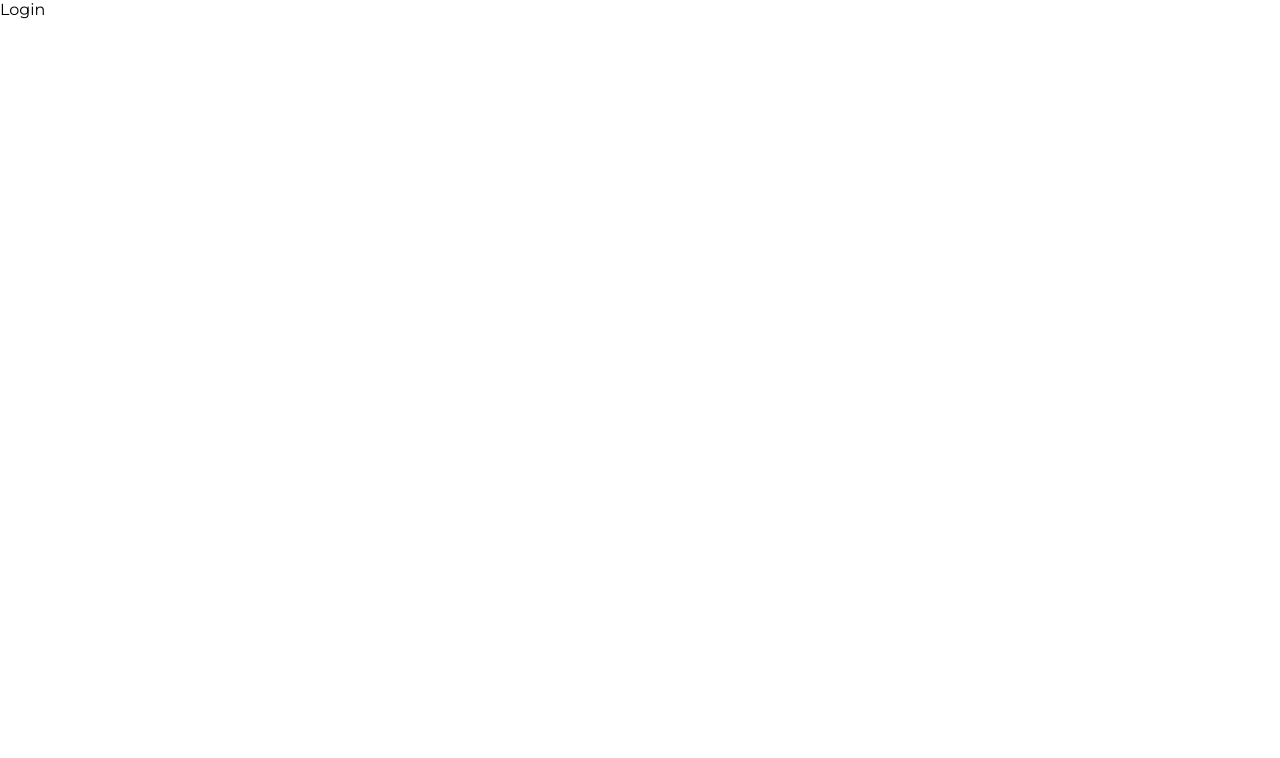
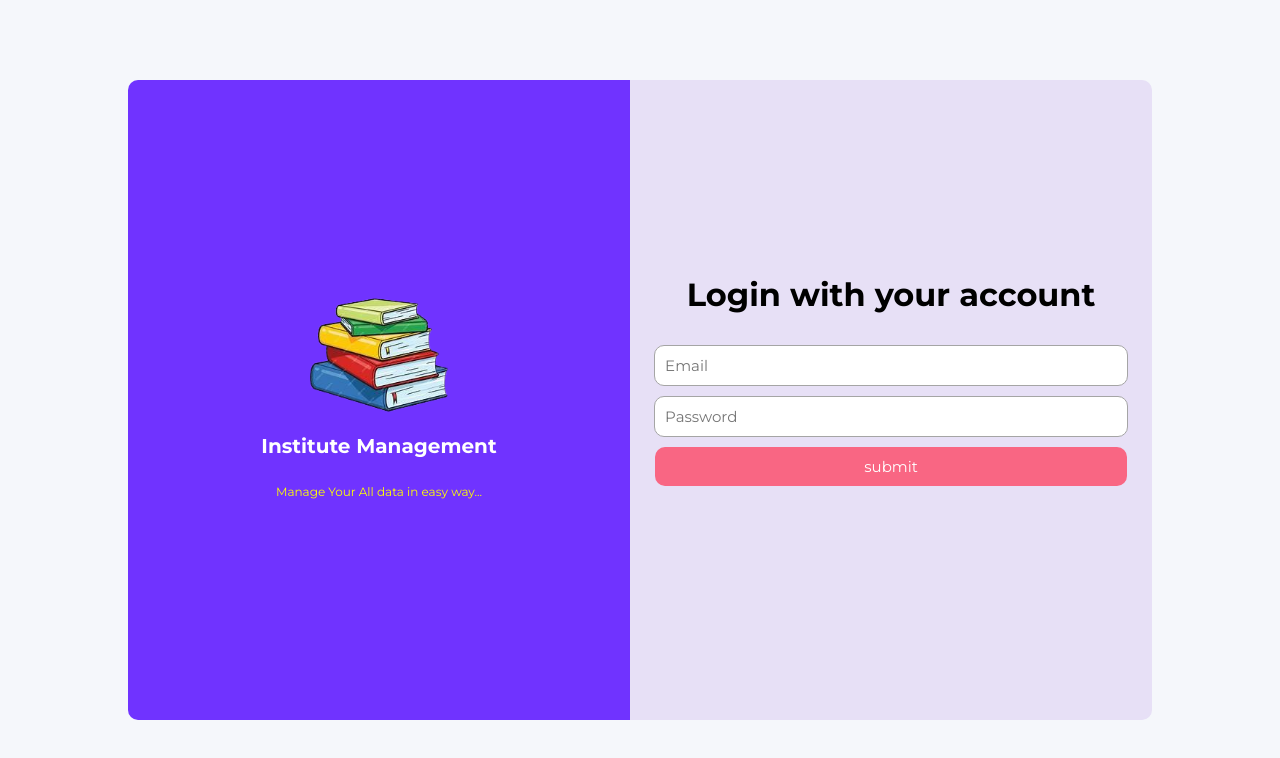
Before and after one commit to irakeshbind/institute, a React (Vite) app in the folder frontend/sbs/: page / in a window 1280 px wide. Shown: the top 758 px of the page. Built offline with nearby package versions, Linux system fonts and the light colour scheme.

Commit message:
login page complete in this project

```diff
--- a/frontend/sbs/package.json
+++ b/frontend/sbs/package.json
@@ -13,7 +13,8 @@
     "axios": "^1.13.2",
     "react": "^19.2.0",
     "react-dom": "^19.2.0",
-    "react-router-dom": "^7.11.0"
+    "react-router-dom": "^7.11.0",
+    "react-toastify": "^11.0.5"
   },
   "devDependencies": {
     "@eslint/js": "^9.39.1",
--- a/frontend/sbs/src/App.jsx
+++ b/frontend/sbs/src/App.jsx
@@ -3,6 +3,7 @@ import Signup from "./components/Signup";
 import Login from "./components/Login";
 import Dashboard from "./components/Dashboard";
 import { createBrowserRouter, RouterProvider } from "react-router-dom";
+ import { ToastContainer } from 'react-toastify';
 import "./components/style.css";
 const App = () => {
   const myRouter = createBrowserRouter([
@@ -14,6 +15,7 @@ const App = () => {
   return (
     <div>
       <RouterProvider router={myRouter} />
+       <ToastContainer />
     </div>
   );
 };
--- a/frontend/sbs/src/components/Login.jsx
+++ b/frontend/sbs/src/components/Login.jsx
@@ -1,7 +1,91 @@
-import React from "react";
+import React, { useState ,} from "react";
+import axios from "axios";
+ import {  toast } from 'react-toastify';
+ import "react-toastify/dist/ReactToastify.css";
 
 const Login = () => {
-  return <div className="bg">Login</div>;
+  // state create
+
+  const [email, setEmail] = useState("");
+  const [password, setPassword] = useState("");
+  const [isloading, setLoading] = useState(false); // loader
+  //  const navigate = useNavigate()
+
+  // submit
+  const submitHandler = (event) => {
+    event.preventDefault();
+    // console.log(fullName, email, phone, password, image);
+
+    // axios api call
+    // axios.post('url'{fullName,email,Phone}) only data
+
+
+    setLoading(true);
+
+    axios.post("url", {
+      email:email,
+      password:password
+    })
+      .then((res) => {
+         setLoading(false);
+        //  navigate('/dashboard')
+         toast.success('login successfully')
+        console.log(res);
+
+      })
+      .catch((err) => {
+        setLoading(false);
+        toast.error('something is wrong')
+        console.log(err);
+
+      });
+  };
+
+  return (
+    <div className="signup-wrapper">
+      <div className="signup-box">
+        <div className="signup-left-box">
+          <img
+            className="signup-image"
+            src="/assets/img1.png"
+            alt="Institute Management"
+          />
+
+          <h1 className="signup-left-heading">Institute Management</h1>
+          <p className="paragraph-text">Manage Your All data in easy way...</p>
+        </div>
+
+        <div className="signup-right-box">
+          <form className="signup-fom" onSubmit={submitHandler}>
+            <h1>Login with your account</h1>
+
+            <input
+              required
+              onChange={(e) => {
+                setEmail(e.target.value);
+              }}
+              type="email"
+              placeholder="Email"
+            />
+
+            <input
+              required
+              onChange={(e) => {
+                setPassword(e.target.value);
+              }}
+              type="password"
+              placeholder="Password"
+            />
+
+            <button className="button-text" type="submit">
+              {isloading && <i className="fa-solid fa-spinner fa-spin-pulse"></i>}{" "}
+              submit
+            </button>
+          </form>
+        </div>
+      </div>
+    </div>
+  );
 };
 
 export default Login;
--- a/frontend/sbs/src/components/Signup.jsx
+++ b/frontend/sbs/src/components/Signup.jsx
@@ -1,5 +1,8 @@
 import React, { useState } from "react";
 import axios from "axios";
+ import {  toast } from 'react-toastify';
+ import "react-toastify/dist/ReactToastify.css";
+import { useNavigate } from "react-router-dom";
 
 const Signup = () => {
   // state create
@@ -9,6 +12,8 @@ const Signup = () => {
   const [password, setPassword] = useState("");
   const [image, setImage] = useState(null); //  file
   const [imageUrl, setImageUrl] = useState(""); // url create
+  const [isloading, setLoading] = useState(false); // loader
+  const navigate =useNavigate()
 
   // submit
   const submitHandler = (event) => {
@@ -19,21 +24,27 @@ const Signup = () => {
     // axios.post('url'{fullName,email,Phone}) only data
 
     const formData = new FormData();
-    formData.append('fullName',fullName)
-    formData.append('email',email)
-    formData.append('phone',phone)
-     formData.append('password',password)
-     formData.append('image',image)
+    setLoading(true);
+    formData.append("fullName", fullName);
+    formData.append("email", email);
+    formData.append("phone", phone);
+    formData.append("password", password);
+    formData.append("image", image);
 
-    axios.post('ulr',formData)
-    .then(res=>{
-      console.log(res)
-    })
-    .catch(err=>{
-      console.log(err)
-    })
+    axios.post("url", formData)
+      .then((res) => {
+         setLoading(false);
+         navigate('/login')
+         toast.success('signup successfully')
+        console.log(res);
 
+      })
+      .catch((err) => {
+        setLoading(false);
+        toast.error('something is wrong')
+        console.log(err);
 
+      });
   };
   // file
   const fileHandler = (e) => {
@@ -59,6 +70,7 @@ const Signup = () => {
           <form className="signup-fom" onSubmit={submitHandler}>
             <h1>Create your account</h1>
             <input
+              required
               onChange={(e) => {
                 setFullName(e.target.value);
               }}
@@ -66,6 +78,7 @@ const Signup = () => {
               placeholder="Institute full name"
             />
             <input
+              required
               onChange={(e) => {
                 setEmail(e.target.value);
               }}
@@ -73,6 +86,7 @@ const Signup = () => {
               placeholder="Email"
             />
             <input
+              required
               onChange={(e) => {
                 setPhone(e.target.value);
               }}
@@ -80,15 +94,19 @@ const Signup = () => {
               placeholder="Phone"
             />
             <input
+              required
               onChange={(e) => {
                 setPassword(e.target.value);
               }}
               type="password"
               placeholder="Password"
             />
-            <input onChange={fileHandler} type="file" />
-           {imageUrl && <img className="your-logo" alt="logo" src={imageUrl} />}
+            <input required onChange={fileHandler} type="file" />
+            {imageUrl && (
+              <img className="your-logo" alt="logo" src={imageUrl} />
+            )}
             <button className="button-text" type="submit">
+              {isloading && <i className="fa-solid fa-spinner fa-spin-pulse"></i>}{" "}
               submit
             </button>
           </form>
--- a/frontend/sbs/src/components/style.css
+++ b/frontend/sbs/src/components/style.css
@@ -42,6 +42,7 @@
 .signup-right-box {
   width: 50%;
   padding: 10px;
+  background-color: #e7e0f6;
 
 }
 
```
Also changed, not shown: 1 other file (tests, documents, lock files or other folders).
